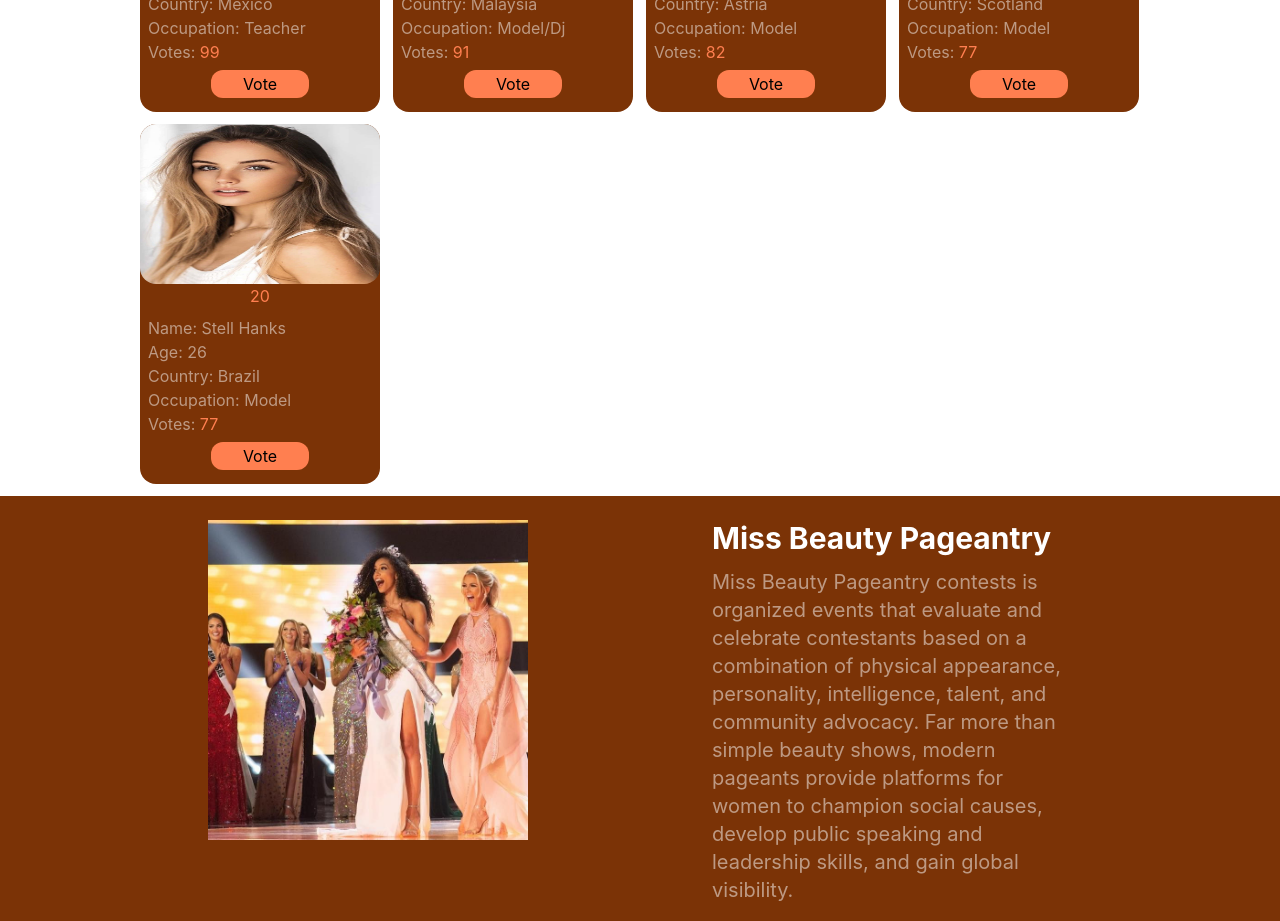
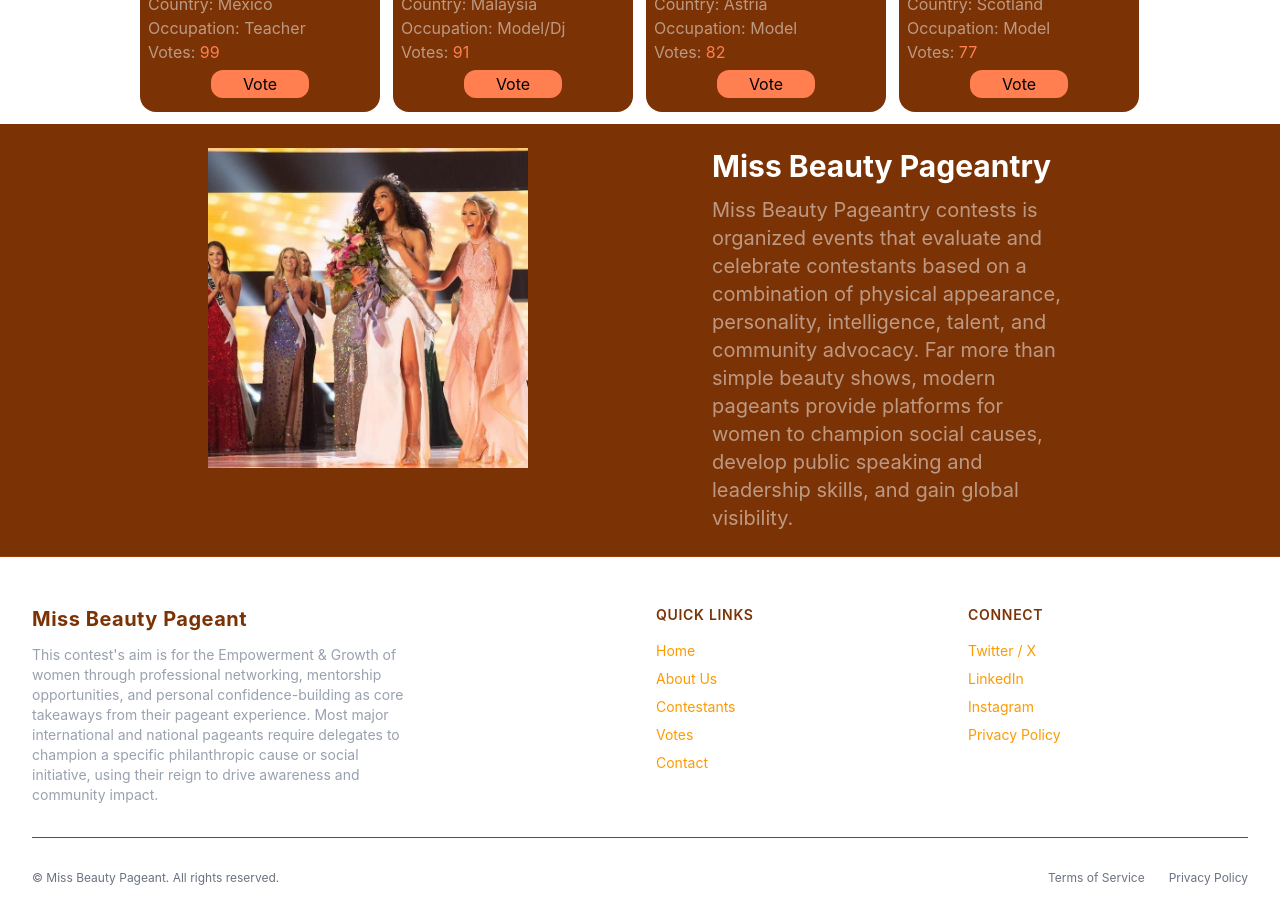
Before and after one commit to iblacksassin/miss-beauty-pageant, a React (Vite) app: page / in a window 1280 px wide. Shown: the part 2680-3601 px from the top of the page. Built offline with nearby package versions, Linux system fonts and the light colour scheme.

Commit message:
Update Contestants.jsx

```diff
--- a/src/Contestants.jsx
+++ b/src/Contestants.jsx
@@ -283,7 +283,7 @@ const Contestants = () => {
                 </div>
             </div>
 
-            <div className='bg-amber-900 lg:w-60 lg:h-90 md:w-60 md:h-100 sm:w-75 sm:h-105 w-65 h-100 rounded-2xl'>
+            <div className='bg-amber-900 lg:w-60 lg:h-90 md:w-60 md:h-100 sm:w-75 sm:h-105 w-65 h-115 rounded-2xl'>
                 <img src={image20} className="lg:w-60 lg:h-40 md:w-60 md:h-50 rounded-2xl" />
                 <h2 className='text-center text-[coral]'>18</h2>
                 <p className='text-white/50 p-2'>
@@ -327,20 +327,7 @@ const Contestants = () => {
                     <Link to="/vote" className='px-8 py-1 bg-[coral] rounded-xl'>Vote</Link>
                 </div>
             </div>
-            <div className='bg-amber-900 lg:w-60 lg:h-90 md:w-60 md:h-100 sm:w-75 sm:h-105 w-65 h-100 rounded-2xl'>
-                <img src={image19} className="lg:w-60 lg:h-40 md:w-60 md:h-50 rounded-2xl" />
-                <h2 className='text-center text-[coral]'>20</h2>
-                <p className='text-white/50 p-2'>
-                  Name: Stell Hanks <br />
-                  Age: 26 <br />
-                  Country: Brazil <br />
-                  Occupation: Model <br />
-                  Votes: <span className='text-[coral]'>77</span>
-                </p>
-                <div className='text-center'>
-                    <Link to="/vote" className='px-8 py-1 bg-[coral] rounded-xl'>Vote</Link>
-                </div>
-            </div>
+
         </div>
       </div>
     </div>
```
